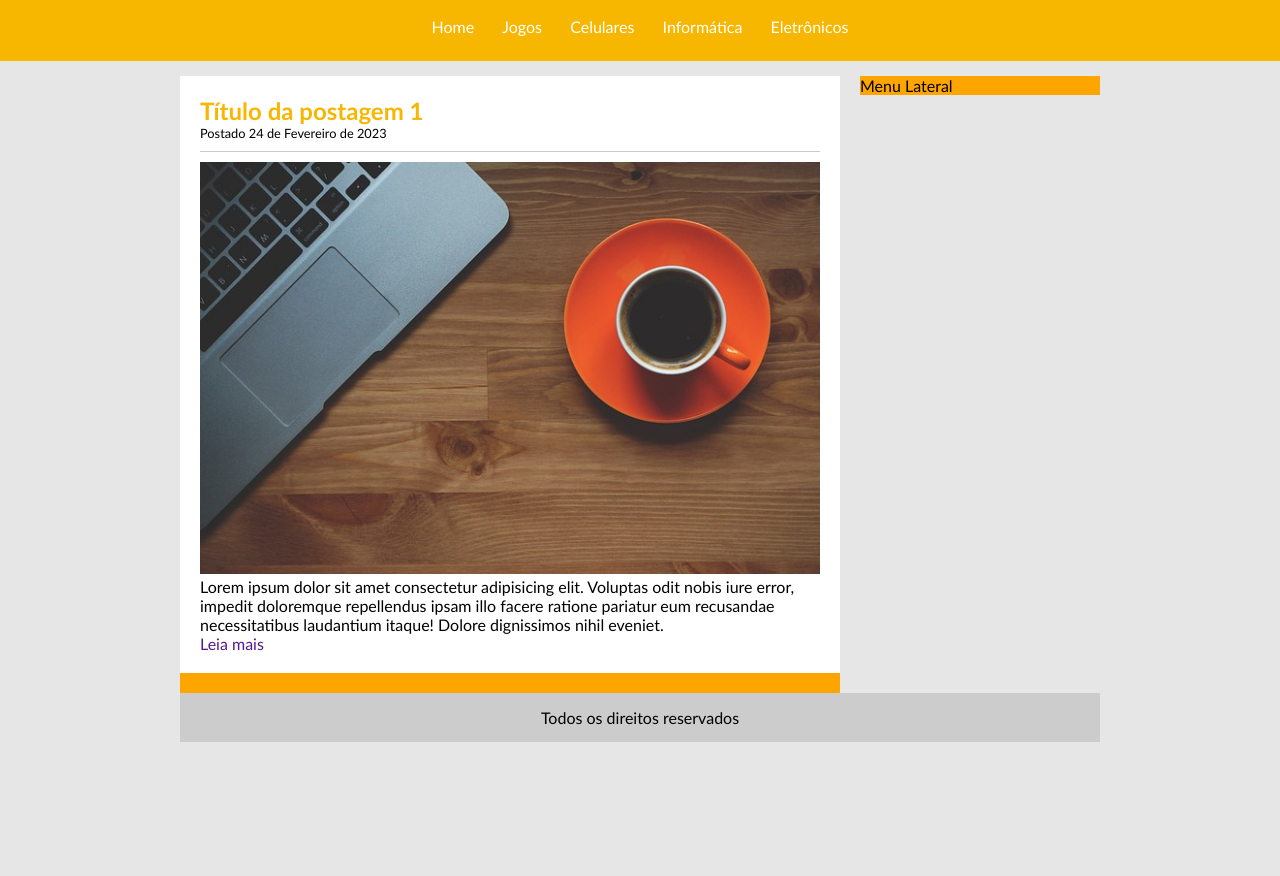
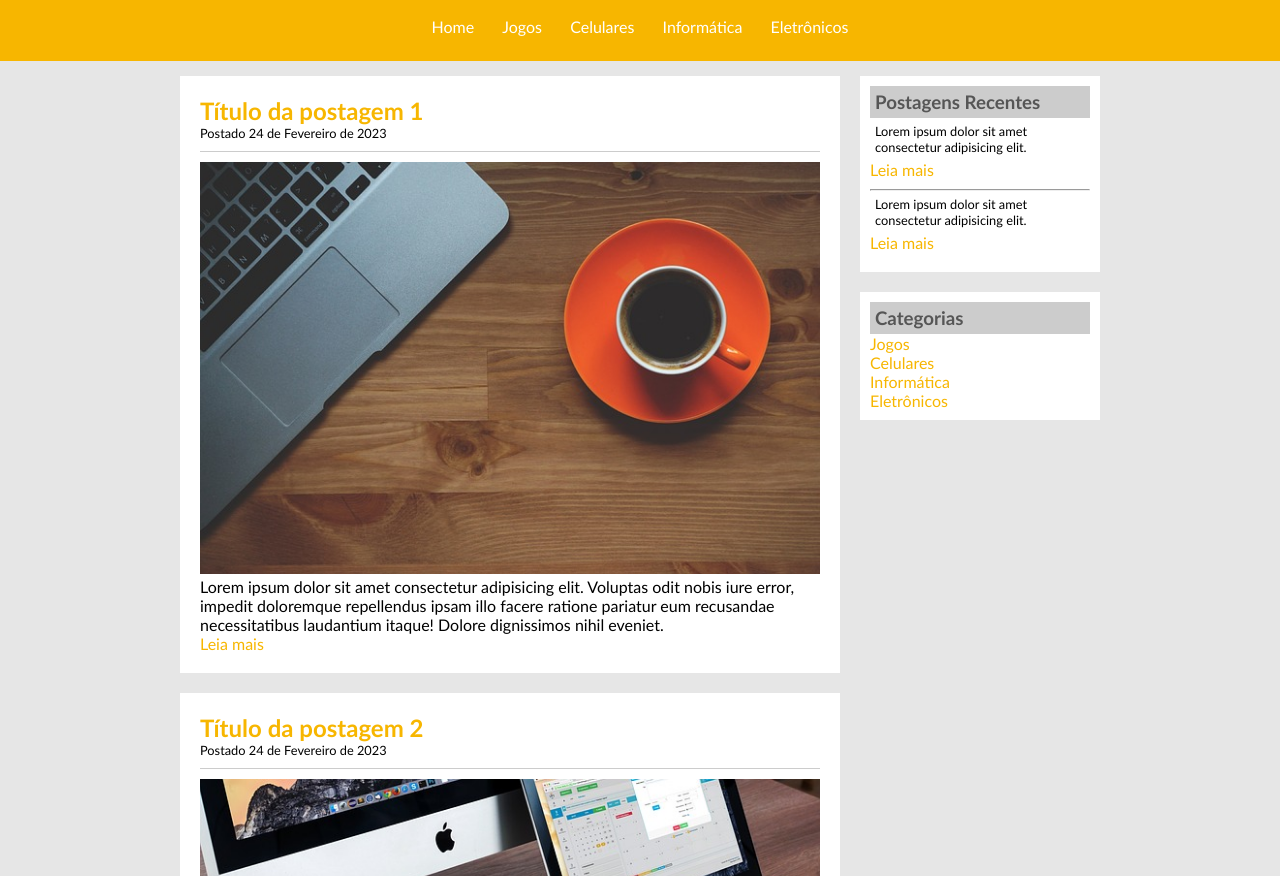
Before and after one commit to GuiXvier/TecBlog, a plain HTML site: page index.html in a window 1280 px wide. Shown: the part 76-952 px from the top of the page. Before the commit the page ends 833 px from the top, so only its background shows below. Drawn offline with Linux system fonts and the light colour scheme.

Commit message:
projeto final

```diff
--- a/index.html
+++ b/index.html
@@ -34,10 +34,39 @@
                 </p>
                 <a href="">Leia mais</a>
             </div>
+
+            <div class="postagem">
+                <h2>Título da postagem 2</h2>
+                <span class="data-postagem">Postado 24 de Fevereiro de 2023</span>
+                <img width="620" src="imagens/imagem2.jpg" alt="">
+                <p>
+                    Lorem ipsum dolor sit amet consectetur adipisicing elit. Voluptas odit nobis iure error, impedit doloremque repellendus ipsam illo facere ratione pariatur eum recusandae necessitatibus laudantium itaque! Dolore dignissimos nihil eveniet.
+                </p>
+                <a href="">Leia mais</a>
+            </div>
         </div>
 
         <div id="area-lateral">
-            Menu Lateral
+            <div class="conteudo-lateral">
+                <h3>Postagens Recentes</h3>
+                <div>
+                    <p class="texto-lateral">Lorem ipsum dolor sit amet consectetur adipisicing elit.</p>
+                    <a class="link-lateral" href="">Leia mais</a>
+                    <hr>
+
+                    <p class="texto-lateral">Lorem ipsum dolor sit amet consectetur adipisicing elit.</p>
+                    <a class="link-lateral" href="">Leia mais</a>
+                </div>
+            </div>
+
+            <div id="categorias" class="conteudo-lateral">
+                <h3>Categorias</h3>
+                <a href="jogos.html">Jogos</a><br>
+                <a href="celulares.html">Celulares</a><br>
+                <a href="informatica.html">Informática</a><br>
+                <a href="eletronicos.html">Eletrônicos</a><br>
+
+            </div>
         </div>
 
         <div id="rodape">
--- a/style.css
+++ b/style.css
@@ -29,9 +29,6 @@ body {
     padding: 15px;
 }
 
-#area-postagem, #area-lateral {
-    background: orange;
-}
 
 #area-postagem {
     width: 660px;
@@ -49,6 +46,12 @@ body {
     background: white;
 }
 
+.conteudo-lateral {
+    background: white;
+    padding: 10px;
+    margin-bottom: 20px;
+}
+
 #rodape {
     background: #CCC;
     clear: both;
@@ -64,6 +67,14 @@ a {
     text-decoration: none;
 }
 
+a:link, a:visited {
+    color: #f7b600;
+}
+
+a:hover {
+    text-decoration: underline;
+}
+
 #area-cabecalho a:link, #area-cabecalho a:visited {
     color: #FFF;
     padding: 8px 12px;
@@ -72,6 +83,7 @@ a {
 #area-cabecalho a:hover {
     color: #f7b600;
     background-color: #FFF;
+    text-decoration: none;
 }
 
 /*
@@ -87,6 +99,12 @@ h2 {
     color: #f7b600;
 }
 
+h3 {
+    color: #565656;
+    background: #CCC;
+    padding: 5px;
+}
+
 .branco {
     color: white;
 }
@@ -98,3 +116,13 @@ h2 {
     margin-bottom: 10px;
     display: block;
 }
+
+.texto-lateral {
+    font-size: 0.8em;
+    padding: 5px;
+}
+
+.link-lateral{
+    padding-bottom: 10px;
+    display: block;
+}
```
